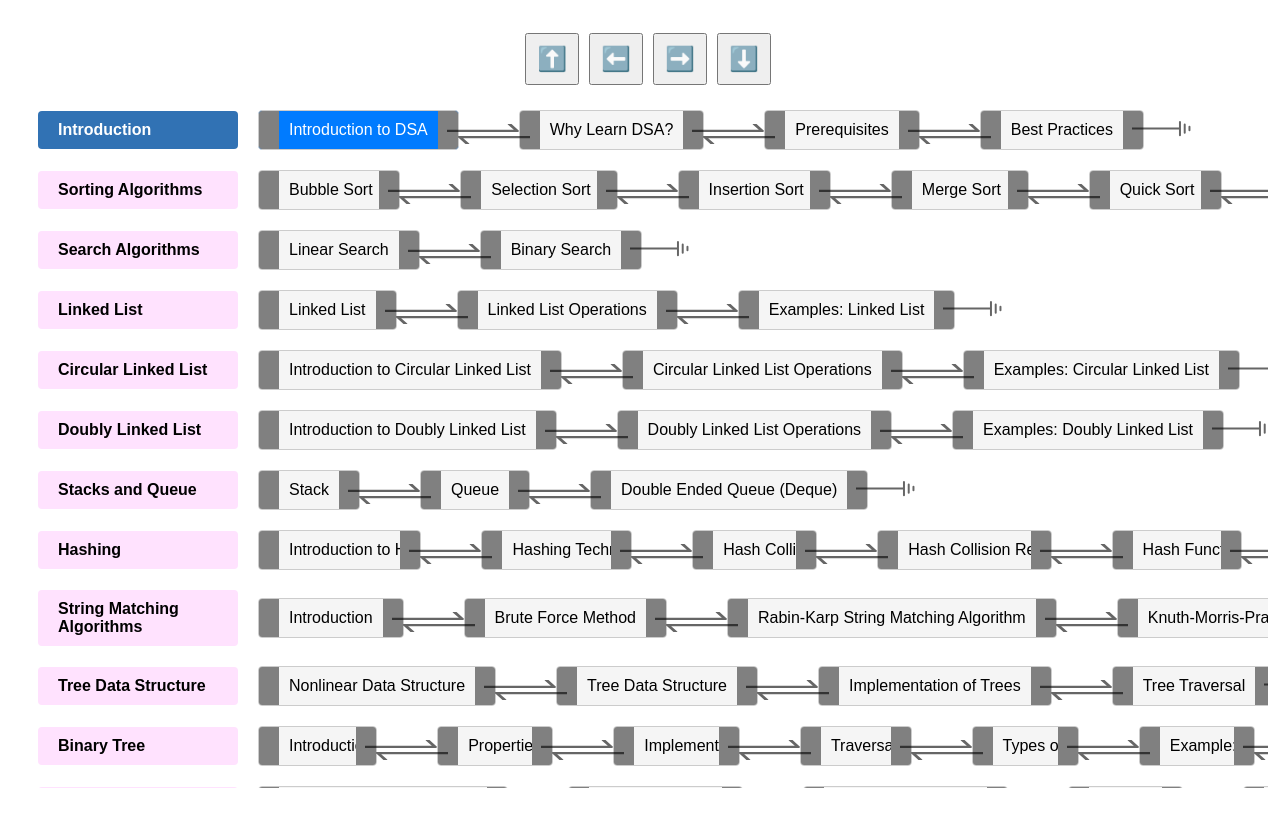
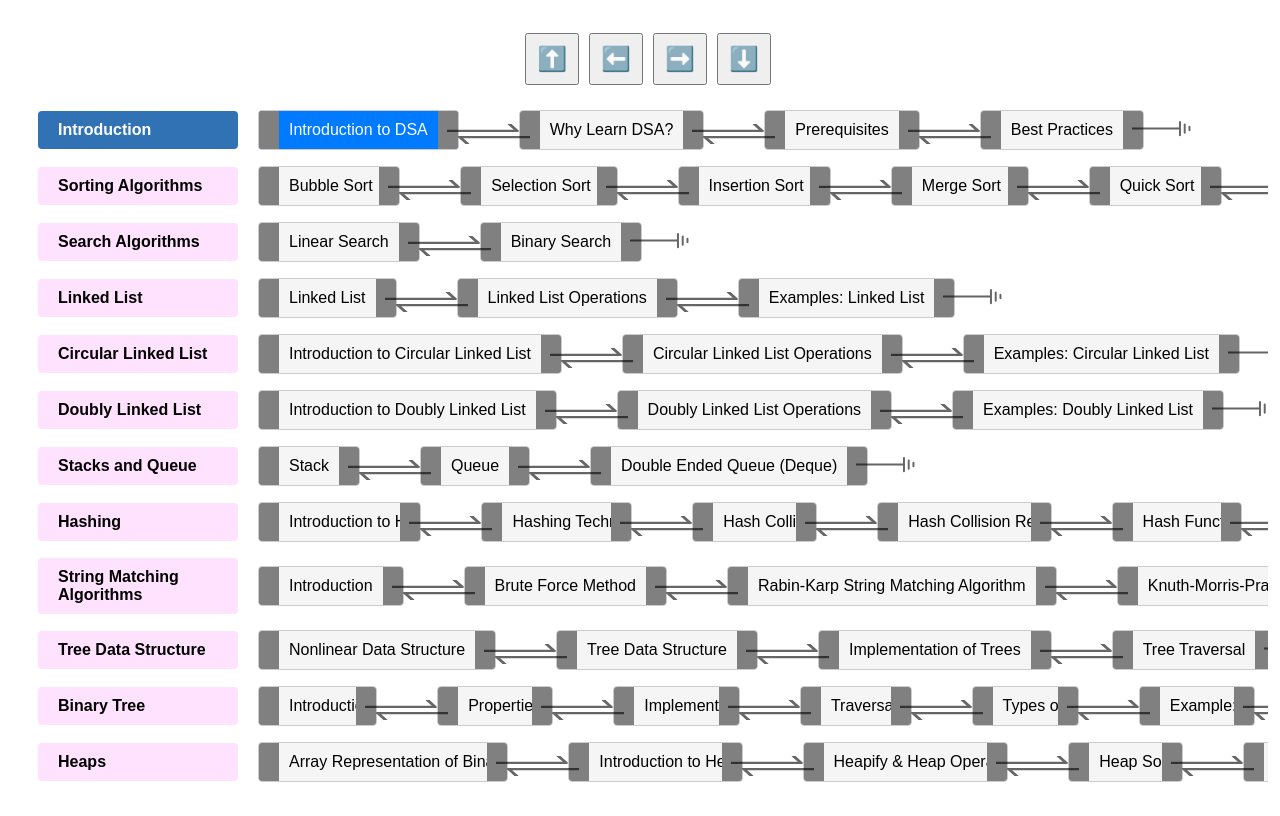
Before and after one commit to pandeysabin/dsa-course-navigation, a React (Create React App) app: page / in a window 1280 px wide. Built offline with nearby package versions, Linux system fonts and the light colour scheme.

Commit message:
use gap instead of margin-bottom between chapters

```diff
--- a/src/App.css
+++ b/src/App.css
@@ -33,6 +33,7 @@
   height: calc(100vh - 60px); /* Adjust height considering button area */
   overflow-y: auto; /* Enable vertical scrolling */
   overflow-x: hidden; /* Prevent horizontal scrolling */
+  gap: 16px;
 }
 
 /* Container for each chapter */
@@ -40,7 +41,6 @@
   display: flex;
   flex-direction: row;
   align-items: center;
-  margin-bottom: 20px;
   gap: 10px;
   position: relative;
 }
```
